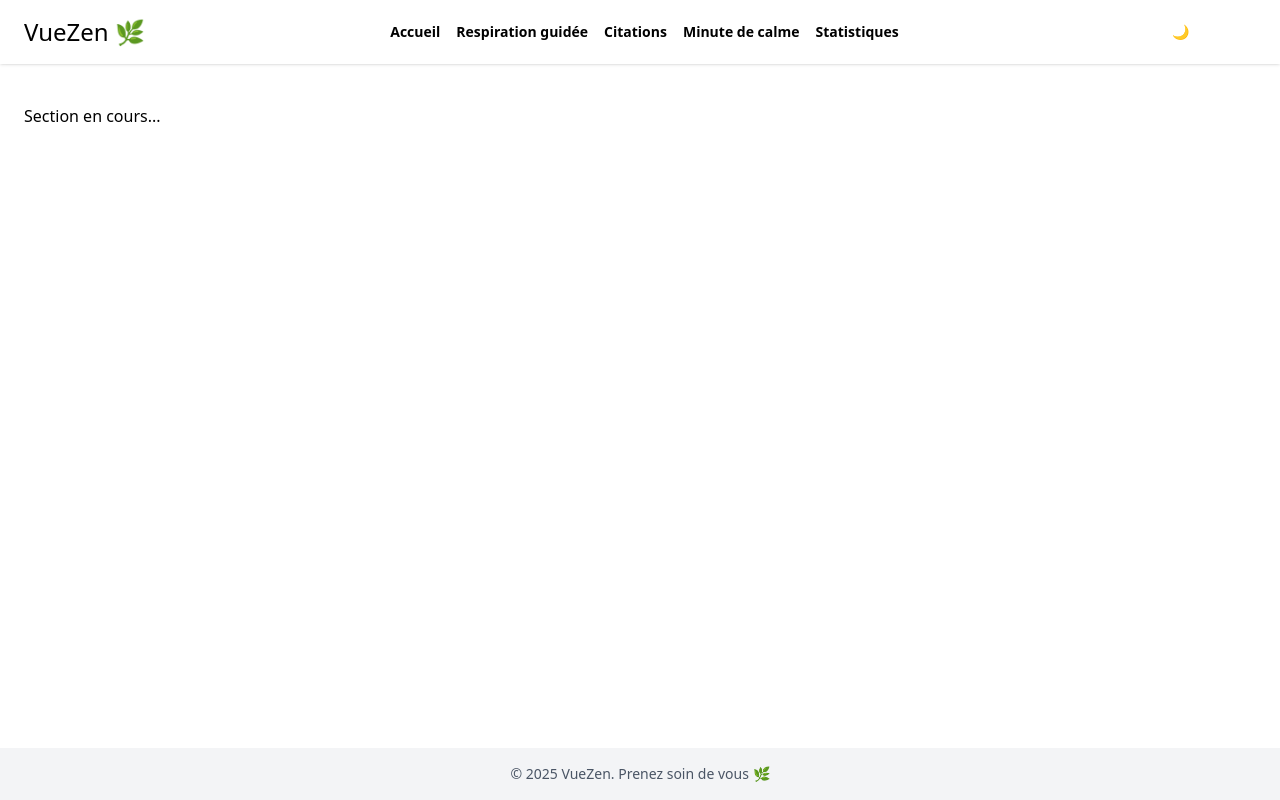
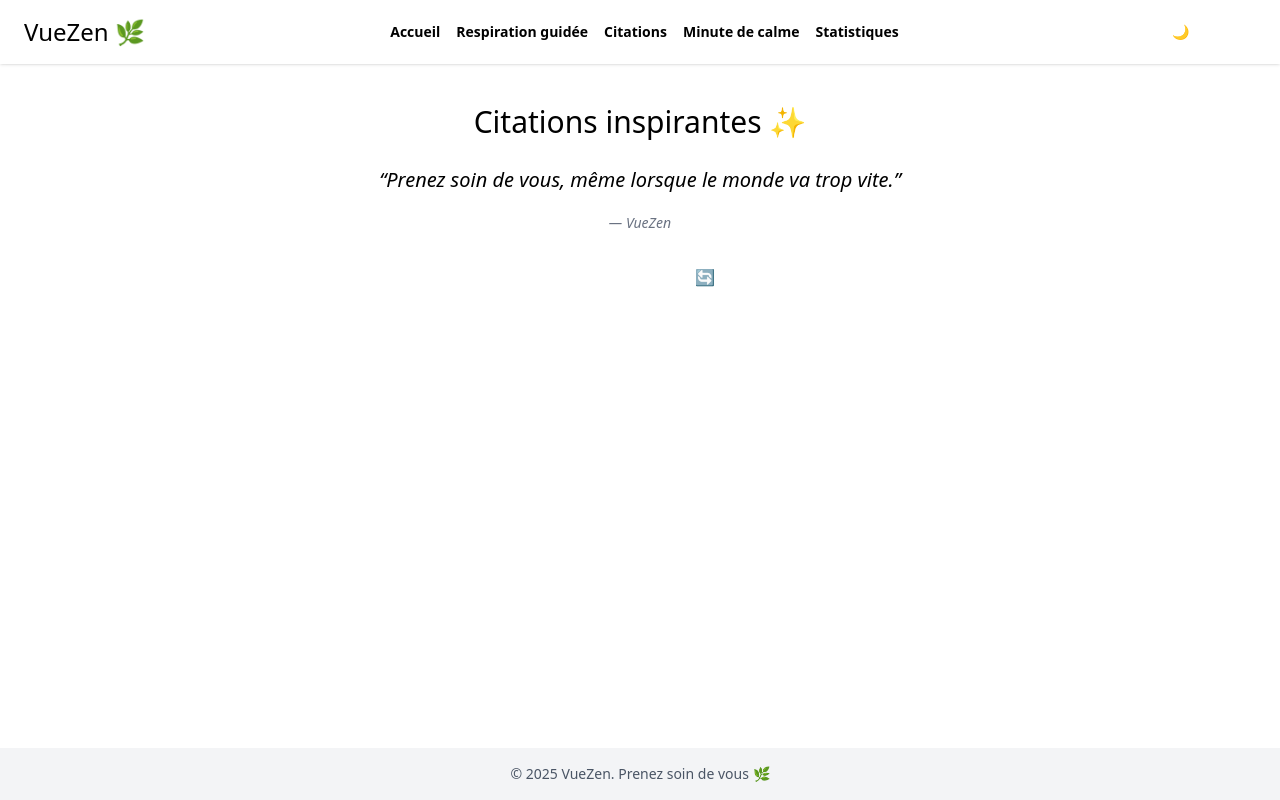
Before and after one commit to haaslaura/vuezenapp, a Vue app: page /quote in a window 1280 px wide. Built offline with nearby package versions, Linux system fonts and the light colour scheme; no server answers.

Commit message:
Test quote page

```diff
--- a/package.json
+++ b/package.json
@@ -10,6 +10,7 @@
   },
   "dependencies": {
     "@tailwindcss/postcss": "^4.1.4",
+    "axios": "^1.8.4",
     "vue": "^3.5.13",
     "vue-router": "^4.5.0"
   },
--- a/src/views/Quote.vue
+++ b/src/views/Quote.vue
@@ -1,5 +1,44 @@
+<script setup>
+import { ref, onMounted } from 'vue'
+import axios from 'axios'
+
+const quote = ref(null)
+
+async function fetchQuote() {
+    try {
+        const res = await axios.get('https://zenquotes.io/api/random')
+        quote.value = res.data[0]
+    } catch (err) {
+        console.error('Erreur lors du chargement de la citation', err)
+        quote.value = {
+            q: 'Prenez soin de vous, même lorsque le monde va trop vite.',
+            a: 'VueZen',
+        }
+    }
+}
+
+onMounted(() => {
+    fetchQuote()
+})
+</script>
+
 <template>
-    <section>
-        <p>Section en cours...</p>
+    <section class="flex flex-col items-center justify-center text-center gap-6 px-4">
+        <h2 class="text-3xl font-display">Citations inspirantes ✨</h2>
+
+        <!-- Citation -->
+        <blockquote class="max-w-xl text-xl italic text-zen-gray dark:text-white leading-relaxed">
+            “{{ quote?.q }}”
+            <footer class="mt-4 text-sm text-gray-500 dark:text-gray-400">— {{ quote?.a }}</footer>
+        </blockquote>
+
+        <!-- Bouton -->
+        <button
+        @click="fetchQuote"
+        class="px-6 py-2 bg-zen-green text-white rounded hover:bg-green-700 transition"
+        >
+        Nouvelle citation 🔄
+        </button>
+
     </section>
 </template>
```
Also changed, not shown: 1 other file (tests, documents, lock files or other folders).
